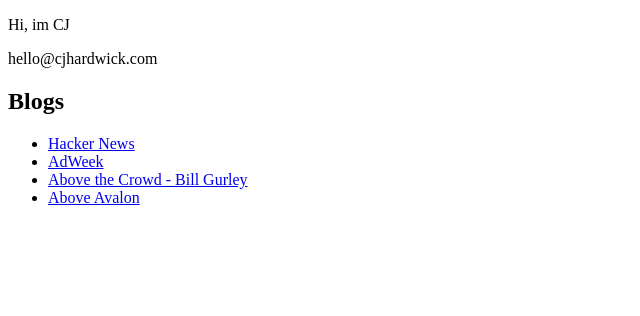
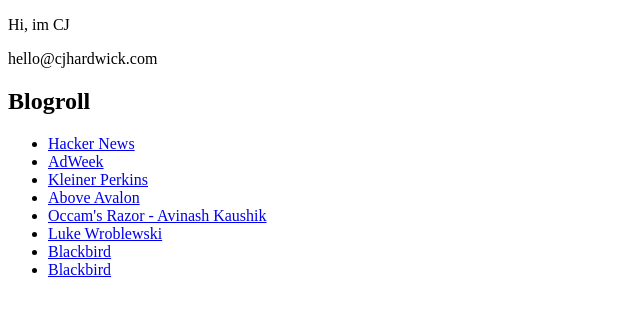
Before and after one commit to cjhardwick/cjhardwick.github.io, a plain HTML site: page index.html in a window 1280 px wide. Shown: the whole page, without its empty margins (0-640 px from the left). Drawn offline with Linux system fonts and the light colour scheme.

Commit message:
Update index.html

```diff
--- a/index.html
+++ b/index.html
@@ -4,14 +4,16 @@
 <body>
     <p>Hi, im CJ</p>
     <p>hello@cjhardwick.com</p>
-    <h2>Blogs</h2>
+    <h2>Blogroll</h2>
     <ul>
         <li><a href="https://news.ycombinator.com/" target="_blank">Hacker News</li>
         <li><a href="http://www.adweek.com/" target="_blank">AdWeek</li>
-        <li><a href="http://abovethecrowd.com/" target="_blank">Above the Crowd - Bill Gurley</li>
+        <li><a href="hhttp://www.kpcb.com/" target="_blank">Kleiner Perkins</li>
         <li><a href="https://www.aboveavalon.com/" target="_blank">Above Avalon</li>
-
+        <li><a href="http://www.kaushik.net/avinash/" target="_blank">Occam's Razor - Avinash Kaushik</li>
+        <li><a href="https://www.lukew.com/ff/" target="_blank">Luke Wroblewski</li>
+        <li><a href="https://blog.blackbird.vc/" target="_blank">Blackbird</li>
+        <li><a href="https://blog.blackbird.vc/" target="_blank">Blackbird</li>
     <ul>
 </body>
-
 </html>
```
